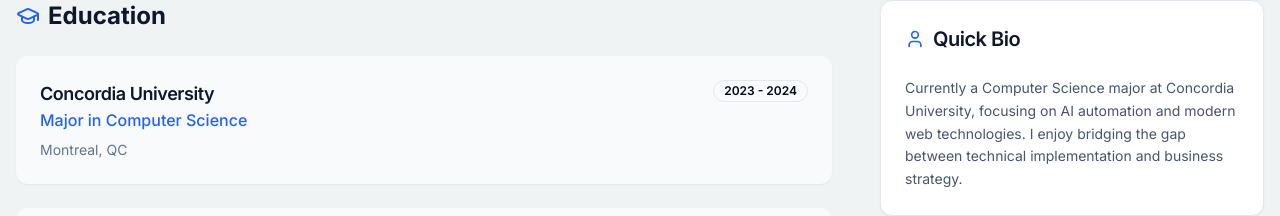
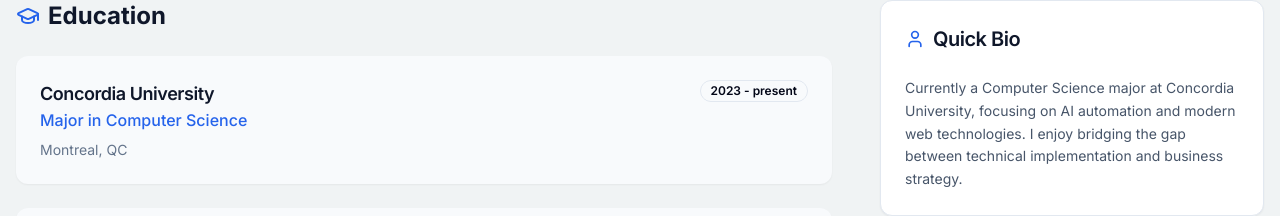
Before and after one commit to SpongebobCarry/Mani-Shahrokhi, a Next.js app: page /about in a window 1280 px wide. Shown: the part 269-485 px from the top of the page. Built offline with nearby package versions, Linux system fonts and the light colour scheme.

Commit message:
small change

```diff
--- a/src/content/profile.ts
+++ b/src/content/profile.ts
@@ -13,7 +13,7 @@ export const profile = {
       institution: "Concordia University",
       degree: "Major in Computer Science",
       location: "Montreal, QC",
-      period: "2023 - 2024",
+      period: "2023 - present",
     },
 /*     {
       institution: "Nipissing University",
```
